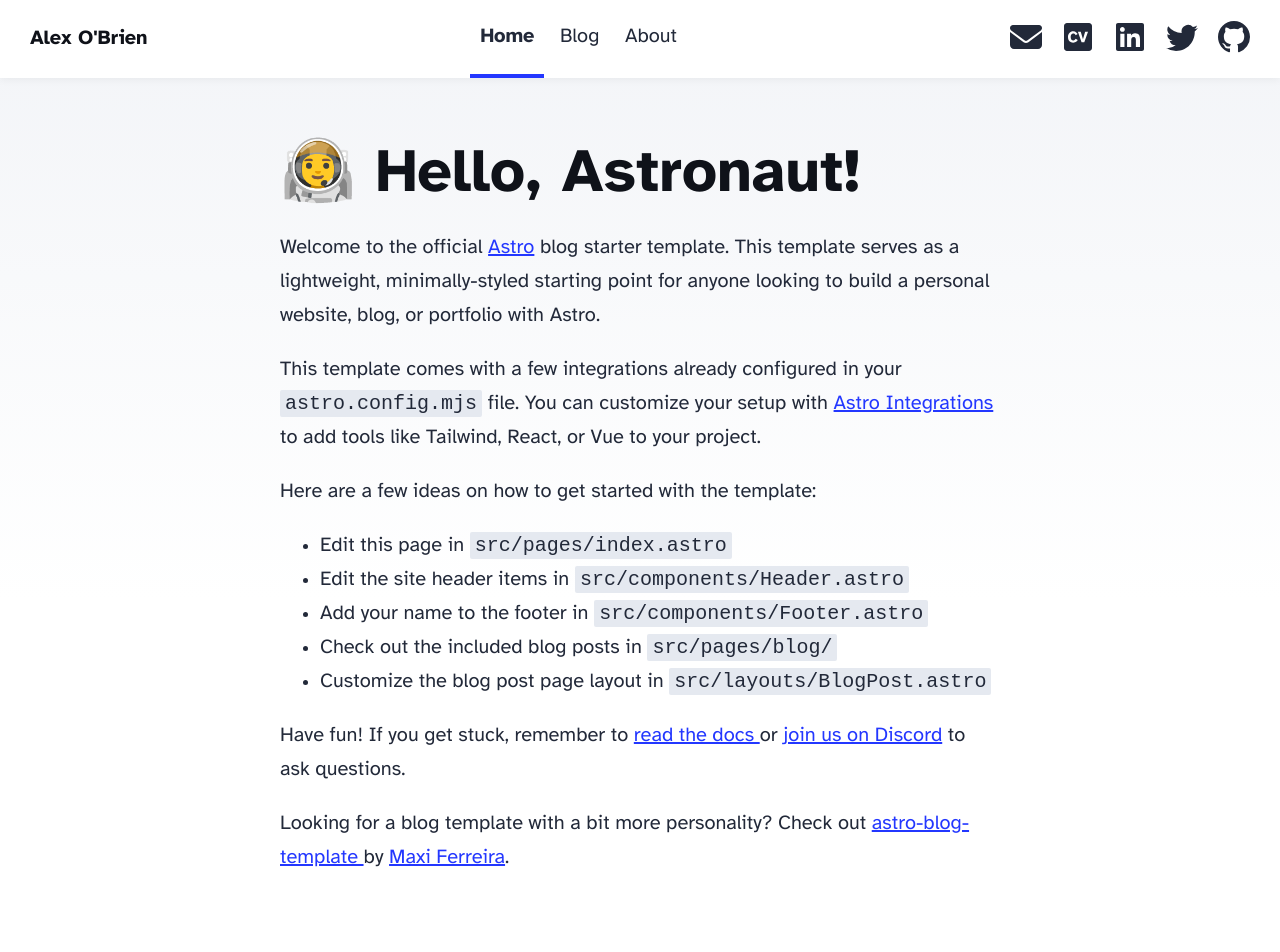
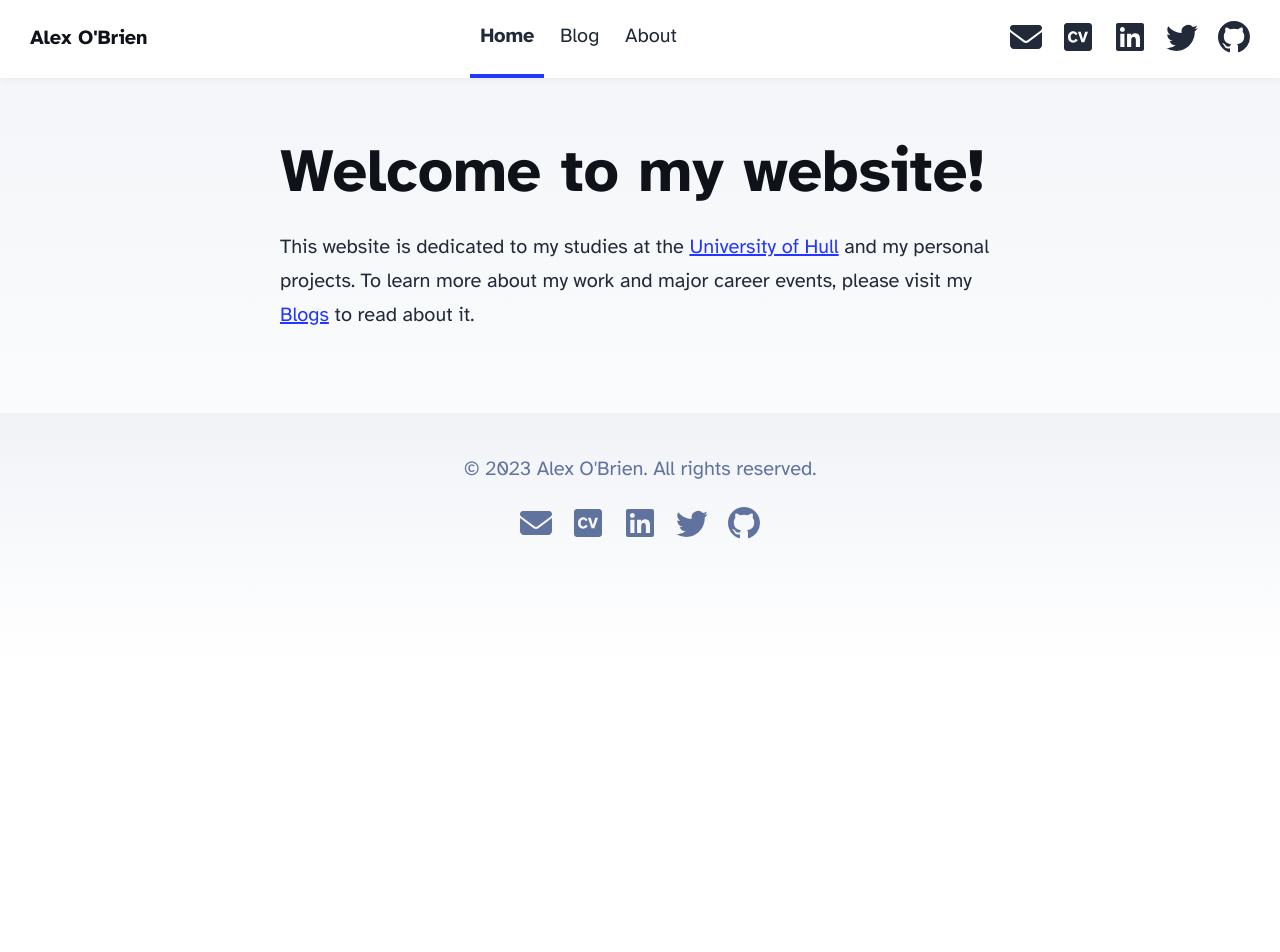
Before and after one commit to alex8obrien/Website, an Astro site: page / in a window 1280 px wide. Shown: the top 952 px of the page. After the commit the page ends 800 px from the top, so only its background shows below. Built offline with nearby package versions, Linux system fonts and the light colour scheme; Astro itself is replaced by a stand-in of ours.

Commit message:
Updated front page content

```diff
--- a/package.json
+++ b/package.json
@@ -1,7 +1,7 @@
 {
   "name": "website",
   "type": "module",
-  "version": "0.5.2",
+  "version": "0.6.0",
   "scripts": {
     "dev": "astro dev",
     "start": "astro dev",
--- a/src/pages/index.astro
+++ b/src/pages/index.astro
@@ -14,36 +14,10 @@ import { SITE_TITLE, SITE_DESCRIPTION } from '../consts';
 	<body>
 		<Header title={SITE_TITLE} />
 		<main>
-			<h1>🧑‍🚀 Hello, Astronaut!</h1>
+			<h1>Welcome to my website!</h1>
+
 			<p>
-				Welcome to the official <a href="https://astro.build/">Astro</a> blog starter template. This
-				template serves as a lightweight, minimally-styled starting point for anyone looking to
-				build a personal website, blog, or portfolio with Astro.
-			</p>
-			<p>
-				This template comes with a few integrations already configured in your
-				<code>astro.config.mjs</code> file. You can customize your setup with
-				<a href="https://astro.build/integrations">Astro Integrations</a> to add tools like
-				Tailwind, React, or Vue to your project.
-			</p>
-			<p>Here are a few ideas on how to get started with the template:</p>
-			<ul>
-				<li>Edit this page in <code>src/pages/index.astro</code></li>
-				<li>Edit the site header items in <code>src/components/Header.astro</code></li>
-				<li>Add your name to the footer in <code>src/components/Footer.astro</code></li>
-				<li>Check out the included blog posts in <code>src/pages/blog/</code></li>
-				<li>Customize the blog post page layout in <code>src/layouts/BlogPost.astro</code></li>
-			</ul>
-			<p>
-				Have fun! If you get stuck, remember to <a href="https://docs.astro.build/"
-					>read the docs
-				</a> or <a href="https://astro.build/chat">join us on Discord</a> to ask questions.
-			</p>
-			<p>
-				Looking for a blog template with a bit more personality? Check out <a
-					href="https://github.com/Charca/astro-blog-template"
-					>astro-blog-template
-				</a> by <a href="https://twitter.com/Charca">Maxi Ferreira</a>.
+				This website is dedicated to my studies at the <a href="https://www.hull.ac.uk">University of Hull</a> and my personal projects. To learn more about my work and major career events, please visit my <a href="/blog">Blogs</a> to read about it.
 			</p>
 		</main>
 		<Footer />
```
